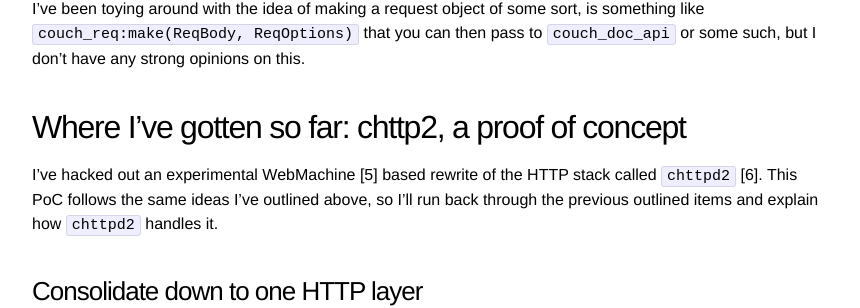
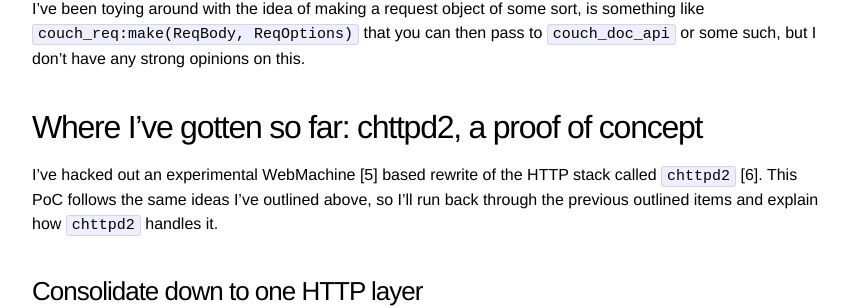
Before and after one commit to chewbranca/chewbranca.github.com, a Jekyll site: the page built from _posts/2014-08-17-rewriting-the-couchdb-http-layer.md, in a window 1280 px wide and 900 px high, scrolled down 2014 px. Shown: the part 151-459 px from the top of the window, without its empty margins (208-1068 px from the left). Built offline with Jekyll 4.4.1, drawn with Linux system fonts in a browser that asks for light colours.

Commit message:
Fix chttp2 typo

```diff
--- a/_posts/2014-08-17-rewriting-the-couchdb-http-layer.md
+++ b/_posts/2014-08-17-rewriting-the-couchdb-http-layer.md
@@ -115,7 +115,7 @@ that you can then pass to `couch_doc_api` or some such, but I don't
 have any strong opinions on this.
 
 
-## Where I've gotten so far: chttp2, a proof of concept
+## Where I've gotten so far: chttpd2, a proof of concept
 
 I've hacked out an experimental WebMachine [5] based rewrite of the
 HTTP stack called `chttpd2` [6]. This PoC follows the same ideas I've
```
